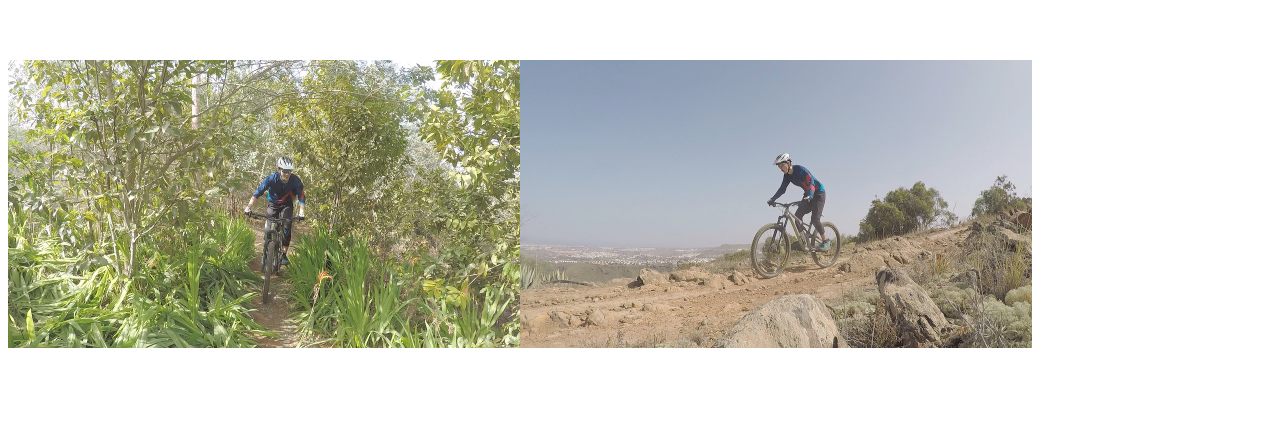
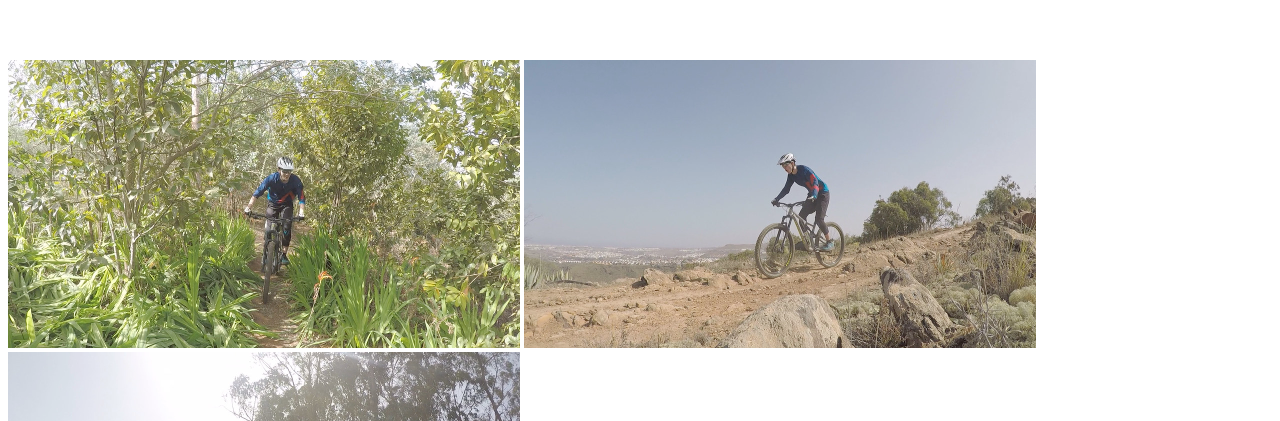
Before and after one commit to nikxwar/GIS-SoSe-2020, a plain HTML site: page Aufgaben/Aufgabe01/index.html in a window 1280 px wide. Shown: the part 2379-2800 px from the top of the page. Before the commit the page ends 2739 px from the top, so only its background shows below. Drawn offline with Linux system fonts and the light colour scheme.

Commit message:
weiteres Bild hinzugefügt

```diff
--- a/Aufgaben/Aufgabe01/index.html
+++ b/Aufgaben/Aufgabe01/index.html
@@ -39,6 +39,7 @@
     <p>
         <a href="https://ronjaaa.github.io/GIS_SoSe2020/Aufgabe01/index.html" target="_blank">Ronja</a><br>
         <a href="https://doanmaip.github.io/GiS_SoSe_20/Aufgabe01/index.html" target="_blank"> Mai</a>
+        dritte Person folgt noch
     </p>
     <br>
     <br>
@@ -131,8 +132,9 @@
     <br>
     <br>
 
-    <img src="mtb1.jpg" alt="Ich beim Mountainbiken" id="mtb" width="512px" height="288px"><img src="mtb2.jpg"
-        alt="Ich nochmal beim Mountainbiken" width="512px" height="288px">
+    <img src="mtb1.jpg" alt="Ich beim Mountainbiken" id="mtb" width="512px" height="288px">
+    <img src="mtb2.jpg" alt="Ich nochmal beim Mountainbiken" width="512px" height="288px">
+    <img src="mtb3.jpg" alt="Ich nochmal beim Mountainbiken" width="512px" height="288px">
 
 
 </body>
```
